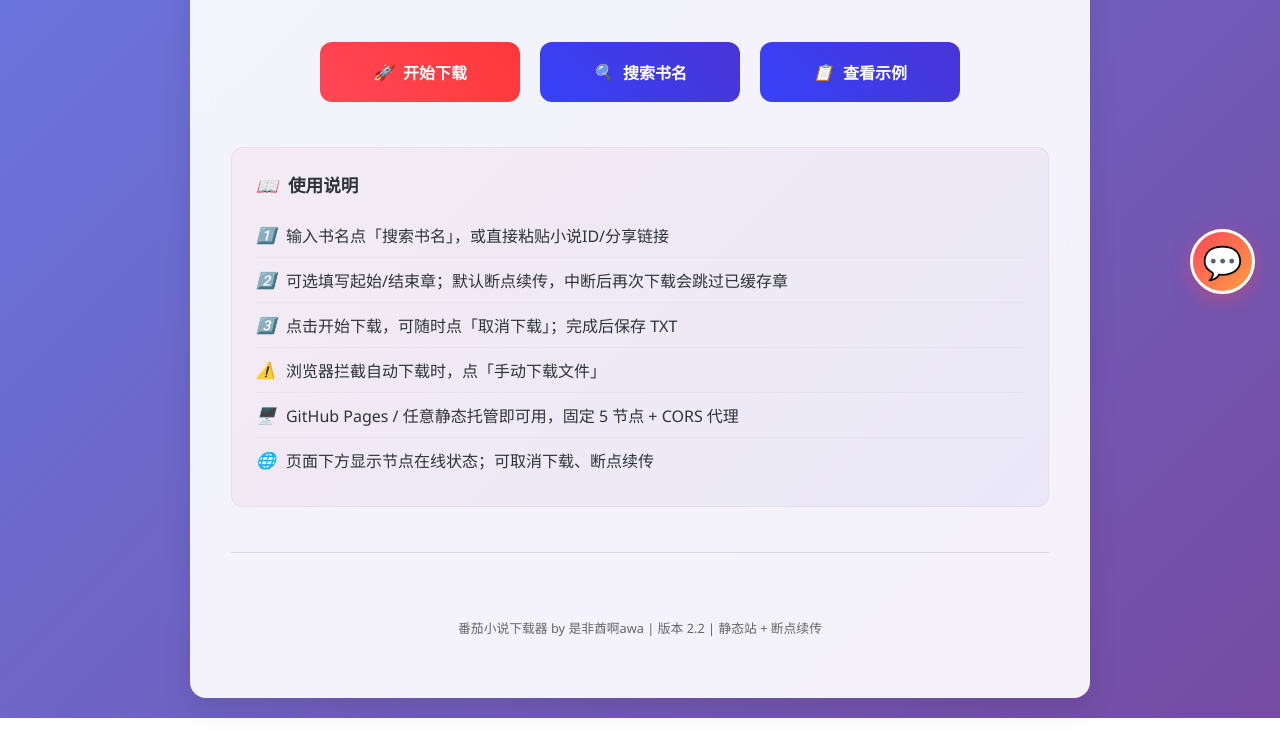
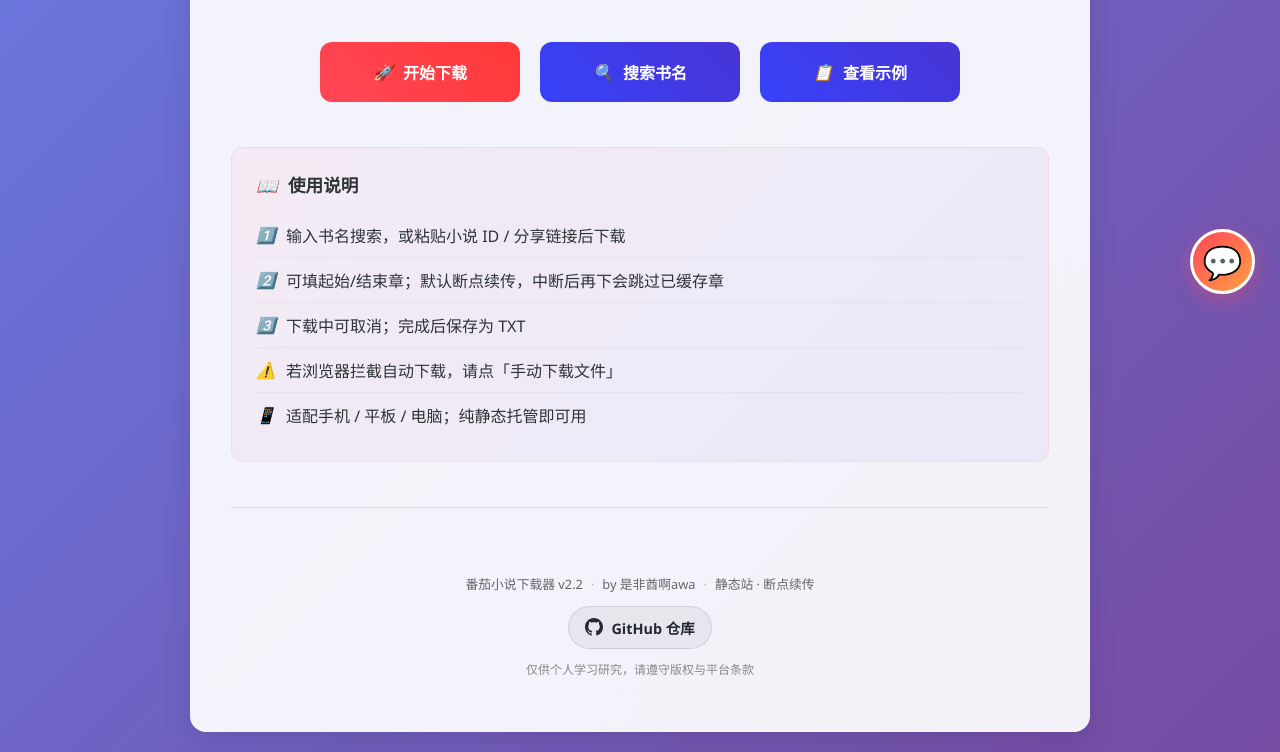
Before and after one commit to FeiXiaoQiu/FanQieDownload, a website: page index.html in a window 1280 px wide. Shown: the part 476-1228 px from the top of the page. Before the commit the page ends 1194 px from the top, so only its background shows below. Drawn offline with Linux system fonts and the light colour scheme; no server answers.

Commit message:
feat: 页脚加 GitHub 跳转并优化移动端布局
- 页脚改为版本/作者信息 + GitHub 图标链接
- 使用说明精简为静态场景
- 手机端章节行与页脚纵向排布
Co-authored-by: monkeycode-ai <monkeycode-ai@chaitin.com>

```diff
--- a/index.html
+++ b/index.html
@@ -128,38 +128,49 @@
             <ul class="info-list">
                 <li>
                     <i>1️⃣</i>
-                    <span>输入书名点「搜索书名」，或直接粘贴小说ID/分享链接</span>
+                    <span>输入书名搜索，或粘贴小说 ID / 分享链接后下载</span>
                 </li>
                 <li>
                     <i>2️⃣</i>
-                    <span>可选填写起始/结束章；默认断点续传，中断后再次下载会跳过已缓存章</span>
+                    <span>可填起始/结束章；默认断点续传，中断后再下会跳过已缓存章</span>
                 </li>
                 <li>
                     <i>3️⃣</i>
-                    <span>点击开始下载，可随时点「取消下载」；完成后保存 TXT</span>
+                    <span>下载中可取消；完成后保存为 TXT</span>
                 </li>
                 <li>
                     <i>⚠️</i>
-                    <span>浏览器拦截自动下载时，点「手动下载文件」</span>
+                    <span>若浏览器拦截自动下载，请点「手动下载文件」</span>
                 </li>
                 <li>
-                    <i>🖥️</i>
-                    <span>GitHub Pages / 任意静态托管即可用，固定 5 节点 + CORS 代理</span>
-                </li>
-                <li>
-                    <i>🌐</i>
-                    <span>页面下方显示节点在线状态；可取消下载、断点续传</span>
+                    <i>📱</i>
+                    <span>适配手机 / 平板 / 电脑；纯静态托管即可用</span>
                 </li>
             </ul>
         </div>
 
-        <!-- 分隔线 -->
         <hr>
 
-        <!-- 版权信息 -->
-        <div class="copyright">
-            番茄小说下载器 by 是非酋啊awa | 版本 2.2 | 静态站 + 断点续传
-        </div>
+        <footer class="site-footer">
+            <div class="footer-meta">
+                <span>番茄小说下载器 v2.2</span>
+                <span class="footer-dot">·</span>
+                <span>by 是非酋啊awa</span>
+                <span class="footer-dot">·</span>
+                <span>静态站 · 断点续传</span>
+            </div>
+            <a class="github-link"
+               href="https://github.com/FeiXiaoQiu/FanQieDownload"
+               target="_blank"
+               rel="noopener noreferrer"
+               aria-label="在 GitHub 打开本仓库">
+                <svg class="github-icon" viewBox="0 0 16 16" width="18" height="18" aria-hidden="true">
+                    <path fill="currentColor" d="M8 0C3.58 0 0 3.58 0 8c0 3.54 2.29 6.53 5.47 7.59.4.07.55-.17.55-.38 0-.19-.01-.82-.01-1.49-2.01.37-2.53-.49-2.69-.94-.09-.23-.48-.94-.82-1.13-.28-.15-.68-.52-.01-.53.63-.01 1.08.58 1.23.82.72 1.21 1.87.87 2.33.66.07-.52.28-.87.51-1.07-1.78-.2-3.64-.89-3.64-3.95 0-.87.31-1.59.82-2.15-.08-.2-.36-1.02.08-2.12 0 0 .67-.21 2.2.82.64-.18 1.32-.27 2-.27s1.36.09 2 .27c1.53-1.04 2.2-.82 2.2-.82.44 1.1.16 1.92.08 2.12.51.56.82 1.27.82 2.15 0 3.07-1.87 3.75-3.65 3.95.29.25.54.73.54 1.48 0 1.07-.01 1.93-.01 2.2 0 .21.15.46.55.38A8.01 8.01 0 0 0 16 8c0-4.42-3.58-8-8-8z"/>
+                </svg>
+                <span>GitHub 仓库</span>
+            </a>
+            <p class="footer-note">仅供个人学习研究，请遵守版权与平台条款</p>
+        </footer>
     </div>
 
     <script src="browser-client.js"></script>
--- a/styles.css
+++ b/styles.css
@@ -486,6 +486,7 @@
             gap: 12px;
             margin-top: 12px;
             align-items: center;
+            width: 100%;
         }
 
         .range-item {
@@ -847,13 +848,62 @@
             border-top: 1px solid rgba(0, 0, 0, 0.1);
         }
 
-        /* 版权信息 */
-        .copyright {
+        /* 页脚 */
+        .site-footer {
             text-align: center;
-            padding: clamp(15px, 2vw, 20px) 0;
+            padding: clamp(16px, 2vw, 22px) 0 clamp(8px, 1vw, 12px);
             color: #666;
             font-size: clamp(12px, 1vw, 14px);
-            font-family: 'Segoe UI', 'PingFang SC', 'Microsoft YaHei', sans-serif;
+        }
+
+        .footer-meta {
+            display: flex;
+            flex-wrap: wrap;
+            justify-content: center;
+            align-items: center;
+            gap: 6px 8px;
+            margin-bottom: 12px;
+            line-height: 1.5;
+        }
+
+        .footer-dot {
+            opacity: 0.45;
+        }
+
+        .github-link {
+            display: inline-flex;
+            align-items: center;
+            justify-content: center;
+            gap: 8px;
+            padding: 10px 16px;
+            border-radius: 999px;
+            text-decoration: none;
+            color: #24292f;
+            background: rgba(36, 41, 47, 0.06);
+            border: 1px solid rgba(36, 41, 47, 0.12);
+            font-weight: 600;
+            font-size: clamp(0.9rem, 1.1vw, 1rem);
+            transition: var(--transition);
+        }
+
+        .github-link:hover {
+            color: #fff;
+            background: #24292f;
+            border-color: #24292f;
+            transform: translateY(-2px);
+            box-shadow: 0 8px 20px rgba(36, 41, 47, 0.2);
+        }
+
+        .github-icon {
+            flex-shrink: 0;
+            display: block;
+        }
+
+        .footer-note {
+            margin-top: 12px;
+            font-size: clamp(11px, 0.95vw, 12px);
+            color: #888;
+            line-height: 1.5;
         }
 
         /* ========== 设备特定优化 ========== */
@@ -896,6 +946,34 @@
             .info-list li {
                 flex-wrap: wrap;
                 line-height: 1.4;
+                align-items: flex-start;
+            }
+
+            .range-row {
+                flex-direction: column;
+                align-items: stretch;
+            }
+
+            .range-item {
+                width: 100%;
+                justify-content: space-between;
+            }
+
+            .range-input {
+                width: 120px;
+            }
+
+            .footer-meta {
+                flex-direction: column;
+                gap: 4px;
+            }
+
+            .footer-dot {
+                display: none;
+            }
+
+            .github-link {
+                width: min(100%, 260px);
             }
 
             .title::after {
```
